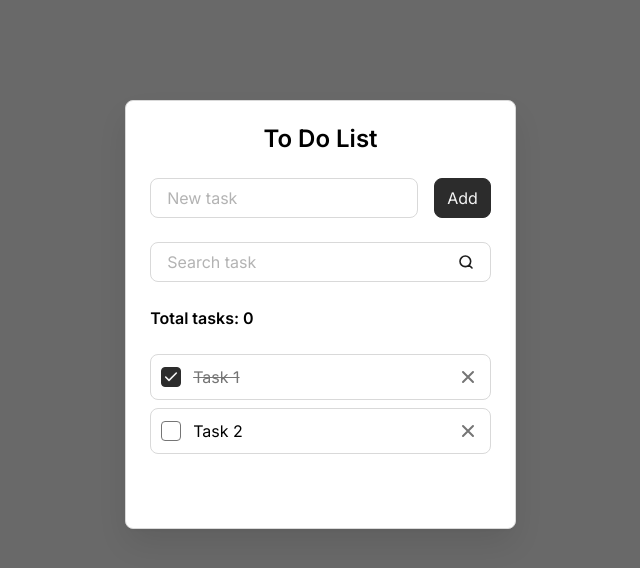
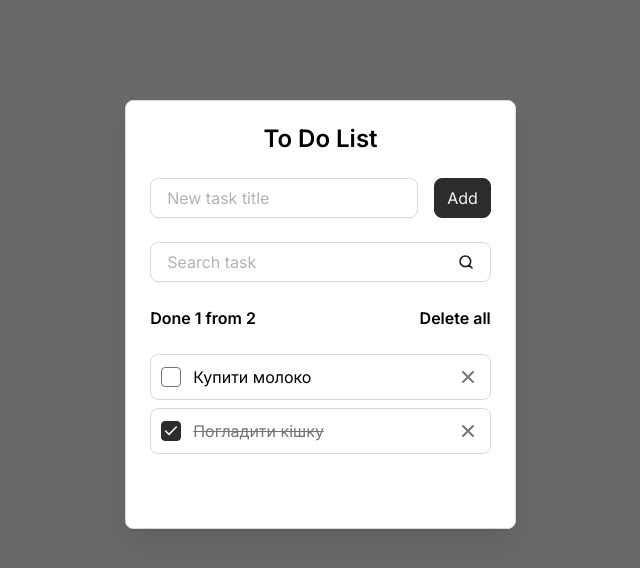
Before and after one commit to lShaKel/Todo_react, a React (Vite) app: page / in a window 1280 px wide. Shown: the top 568 px of the page, without its empty margins (312-952 px from the left). Built offline with nearby package versions, Linux system fonts and the light colour scheme.

Commit message:
refactor: add component style

```diff
--- a/src/App.jsx
+++ b/src/App.jsx
@@ -2,7 +2,7 @@ import Todo from "./components/Todo.jsx";
 
 const App = () => {
   return (
-    <Todo />
+      <Todo />
   )
 }
 
--- a/src/components/AddTaskForm.jsx
+++ b/src/components/AddTaskForm.jsx
@@ -4,8 +4,12 @@ import Button from "./Button.jsx";
 const AddTaskForm = () => {
   return (
     <form className="todo__form">
-      <Field />
-      <Button />
+      <Field
+        className = "todo__field"
+        label ="New task title"
+        id = "new-task"
+      />
+      <Button type = "submit">Add</Button>
     </form>
   )
 }
--- a/src/components/Button.jsx
+++ b/src/components/Button.jsx
@@ -1,6 +1,17 @@
-const Button = () => {
+const Button = (props) => {
+  const {
+    className = "",
+    type = 'button',
+    children,
+  } = props
+
   return (
-    <button className="button" type="submit">Add</button>
+    <button
+      className={`button ${className}`}
+      type={type}
+    >
+      {children}
+    </button>
   )
 }
 
--- a/src/components/Field.jsx
+++ b/src/components/Field.jsx
@@ -1,17 +1,25 @@
-const Field = () => {
+const Field = (props) => {
+  const {
+    className = '',
+    id,
+    label,
+    type = 'text',
+  } = props
+
   return (
-    <div className="todo__field field">
+    <div className={`field ${className}`}>
       <label
         className="field__label"
-        htmlFor="new-task"
+        htmlFor= {id}
       >
-        New task
+        {label}
       </label>
       <input
         className="field__input"
-        id="new-task"
+        id={id}
         placeholder=" "
         autoComplete="off"
+        type = {type}
       />
     </div>
   )
--- a/src/components/SearchTaskForm.jsx
+++ b/src/components/SearchTaskForm.jsx
@@ -1,21 +1,14 @@
+import Field from "./Field.jsx";
+
 const SearchTaskForm = () => {
   return (
     <form className="todo__form">
-      <div className="todo__field field">
-        <label
-          className="field__label"
-          htmlFor="search-task"
-        >
-          Search task
-        </label>
-        <input
-          className="field__input"
-          id="search-task"
-          placeholder=" "
-          autoComplete="off"
-          type="search"
-        />
-      </div>
+      <Field
+        className = "todo__field"
+        label = "Search task"
+        id = "search-task"
+        type = "search"
+      />
     </form>
   )
 }
--- a/src/components/Todo.jsx
+++ b/src/components/Todo.jsx
@@ -4,13 +4,22 @@ import TodoInfo from "./TodoInfo.jsx";
 import TodoList from "./TodoList.jsx";
 
 const Todo = () => {
+
+  const tasks = [
+    { id: 'task-1', title: 'Купити молоко', isDone: false},
+    { id: 'task-2', title: 'Погладити кішку', isDone: true},
+  ]
+
   return (
     <div className="todo">
       <h1 className="todo__title">To Do List</h1>
       <AddTaskForm />
       <SearchTaskForm />
-      <TodoInfo />
-      <TodoList />
+      <TodoInfo
+        total = {tasks.length}
+        done = {tasks.filter(({isDone}) =>isDone).length}
+      />
+      <TodoList tasks ={tasks} />
       <div className="todo__empty-message"></div>
     </div>
   )
--- a/src/components/TodoInfo.jsx
+++ b/src/components/TodoInfo.jsx
@@ -1,8 +1,19 @@
-const TodoInfo = () => {
+const TodoInfo = (props) => {
+  const  {
+    total,
+    done,
+  } = props
+
+  const hasTasks = total > 0
+
   return (
     <div className="todo__info">
-      <div className="todo__total-tasks">Total tasks: <span>0</span></div>
-      <button className="todo__delete-all-button" type="button">Delete all</button>
+      <div className="todo__total-tasks">Done {done} from {total}</div>
+      {hasTasks && (
+        <button className="todo__delete-all-button" type="button">
+          Delete all
+        </button>
+      )}
     </div>
   )
 }
--- a/src/components/TodoItem.jsx
+++ b/src/components/TodoItem.jsx
@@ -1,17 +1,25 @@
-const TodoItem = () => {
+const TodoItem = (props) => {
+  const {
+    className = '',
+    id,
+    title,
+    isDone,
+  } = props
+
   return (
-    <li className="todo__item todo-item">
+    <li className={`todo-item ${className}`}>
       <input
         className="todo-item__checkbox"
-        id="task-1"
+        id={id}
         type="checkbox"
-        checked
+        checked = {isDone}
+        readOnly
       />
       <label
         className="todo-item__label"
-        htmlFor="task-1"
+        htmlFor={id}
       >
-        Task 1
+        {title}
       </label>
       <button
         className="todo-item__delete-button"
--- a/src/components/TodoList.jsx
+++ b/src/components/TodoList.jsx
@@ -1,6 +1,11 @@
 import TodoItem from "./TodoItem.jsx";
 
-const TodoList = () => {
+const TodoList = (props) => {
+  const {
+    tasks = [],
+  } = props
+
+
   const hasTasks = true
 
   if(!hasTasks) {
@@ -10,41 +15,16 @@ const TodoList = () => {
   }
   return (
     <ul className="todo__list">
-      <TodoItem />
-      <li className="todo__item todo-item">
-        <input
-          className="todo-item__checkbox"
-          id="task-2"
-          type="checkbox"
+      {tasks.map((task) => (
+        <TodoItem
+          className = 'todo__item'
+          {...task} // Знизу теж саме
+          // key = {task.id}
+          // id = {task.id}
+          // title = {task.title}
+          // idDone = {task.isDone}
         />
-        <label
-          className="todo-item__label"
-          htmlFor="task-2"
-        >
-          Task 2
-        </label>
-        <button
-          className="todo-item__delete-button"
-          aria-label="Delete"
-          title="Delete"
-        >
-          <svg
-            width="20"
-            height="20"
-            viewBox="0 0 20 20"
-            fill="none"
-            xmlns="http://www.w3.org/2000/svg"
-          >
-            <path
-              d="M15 5L5 15M5 5L15 15"
-              stroke="#757575"
-              strokeWidth="2"
-              strokeLinecap="round"
-              strokeLinejoin="round"
-            />
-          </svg>
-        </button>
-      </li>
+      ))}
     </ul>
   )
 }
--- a/src/styles/components/todo.css
+++ b/src/styles/components/todo.css
@@ -44,11 +44,6 @@
   &:hover {
     color: var(--color-gray-4);
   }
-
-  &:not(.is-visible) {
-    opacity: 0;
-    visibility: hidden;
-  }
 }
 
 .todo__list,
```
